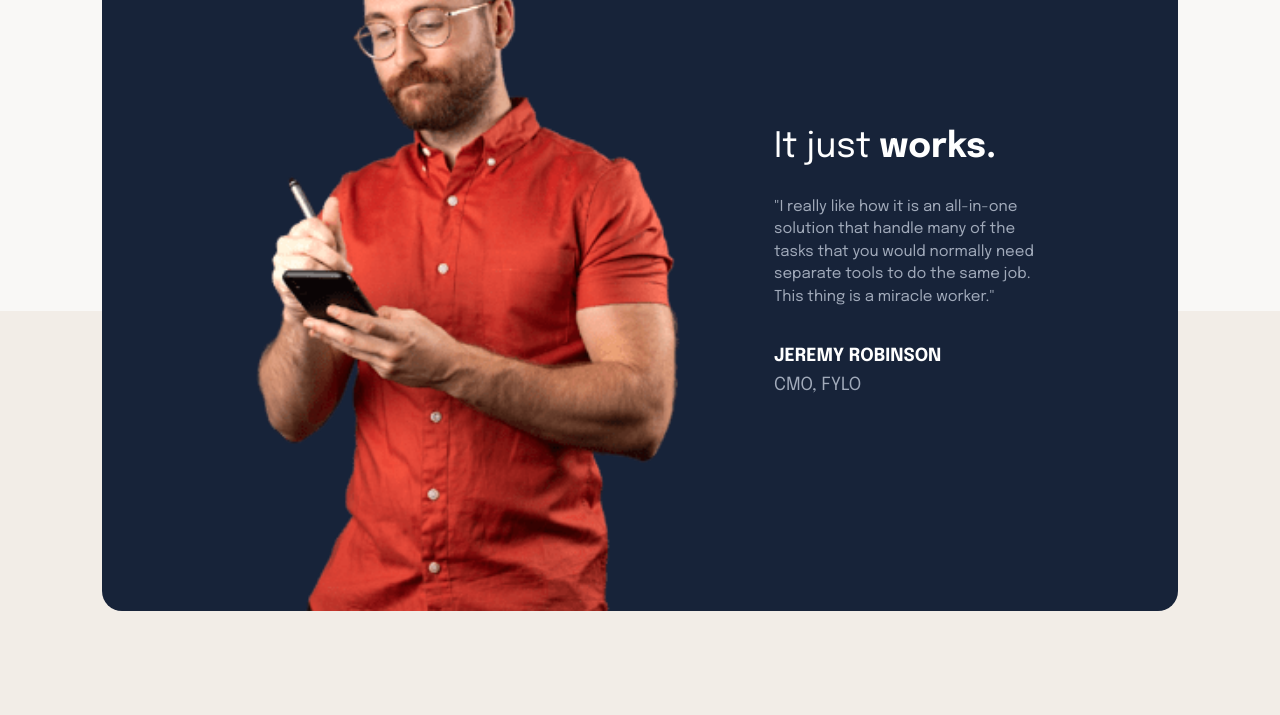
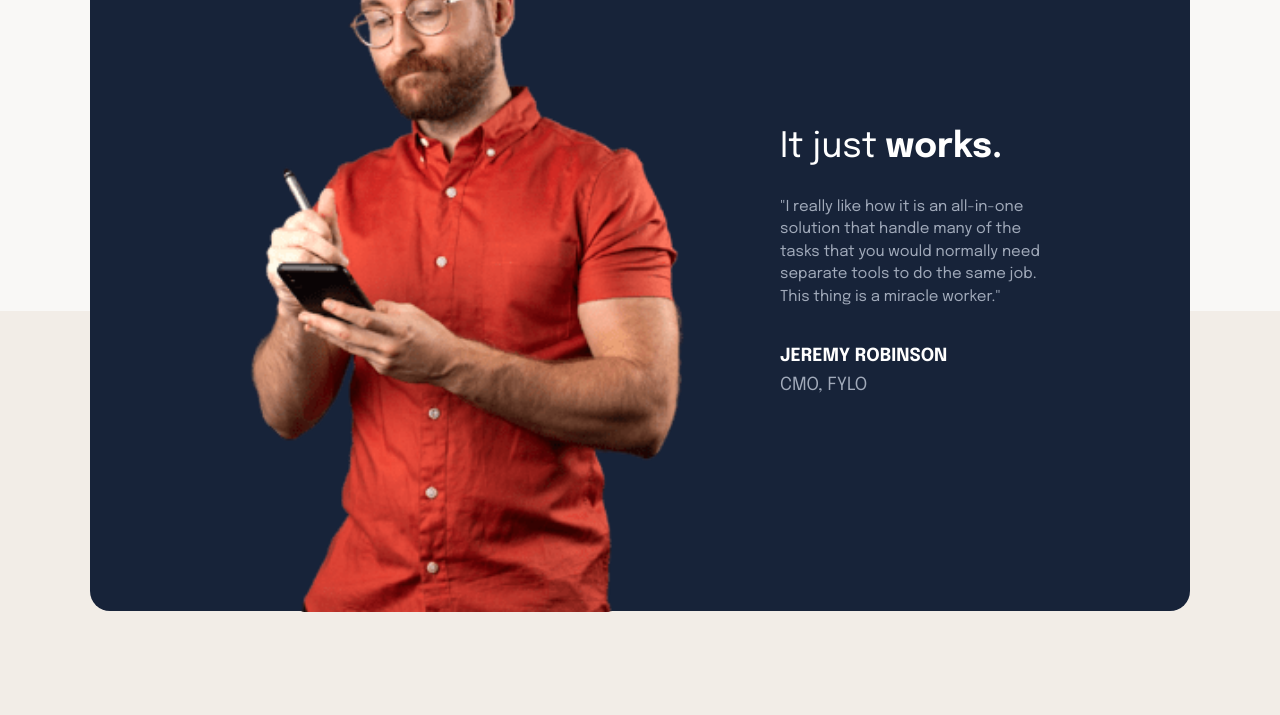
Before and after one commit to jazzcodes/suite-landing-page-T4-FEM, a plain HTML site: page index.html in a window 1280 px wide. Shown: the part 1058-1773 px from the top of the page. Drawn offline with Linux system fonts and the light colour scheme.

Commit message:
footer changes

```diff
--- a/css/styles.css
+++ b/css/styles.css
@@ -107,7 +107,7 @@ header{
         /* padding-left: 12rem;
         padding-right: 12rem; */
         min-width:920px;
-        max-width: 1076px;
+        max-width: 1110px;
     }
 
 }
@@ -592,8 +592,8 @@ header{
         margin-right: 14rem;
         min-height:450px;
         /* max-height:450px ; */
-        min-width:1076px;
-        max-width:1076px;
+        min-width:1100px;
+        max-width:1100px;
         /* min-width: 935px;
         max-width: 935px; */
         /* position: relative;
@@ -627,7 +627,7 @@ header{
     .jeremy-img{
         width: 79%;
         position: relative;
-        top: -14rem;
+        top: -15.5rem;
         left: 2rem;
     }
     }
@@ -658,6 +658,9 @@ header{
 .icons{
     display: flex;
     gap:2rem;
+    /* max-width:1110px;
+    min-width: 1110px; */
+
 }
 
 footer{
@@ -688,10 +691,13 @@ footer{
 {
 
     footer{
-        padding-left:4rem;
-        padding-right:4rem;
+        padding-left:0rem;
+        padding-right:0rem;
         height:500px;
         margin-top:-40rem;
+        /* min-width:1100px;
+        max-width: 1110px; */
+        margin-right: 0;
     }
 
 }
```
